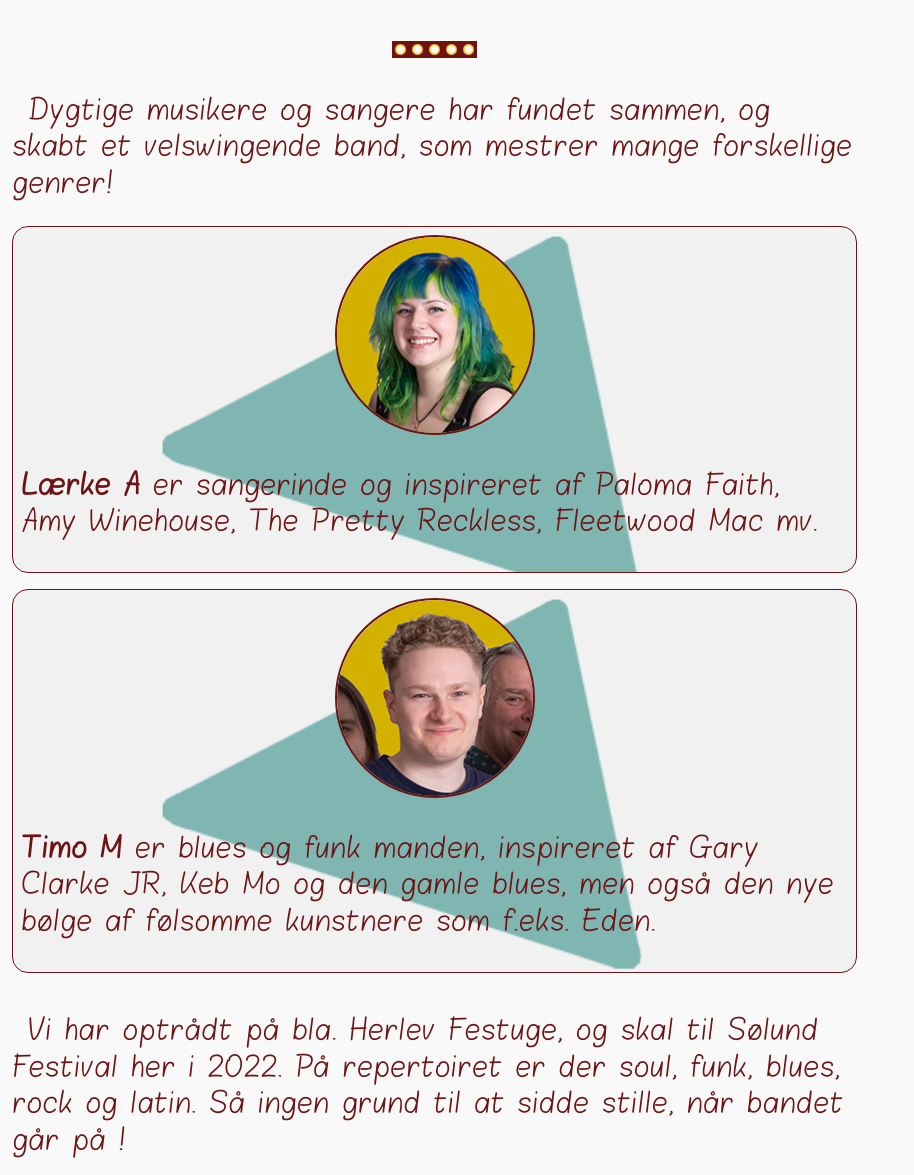
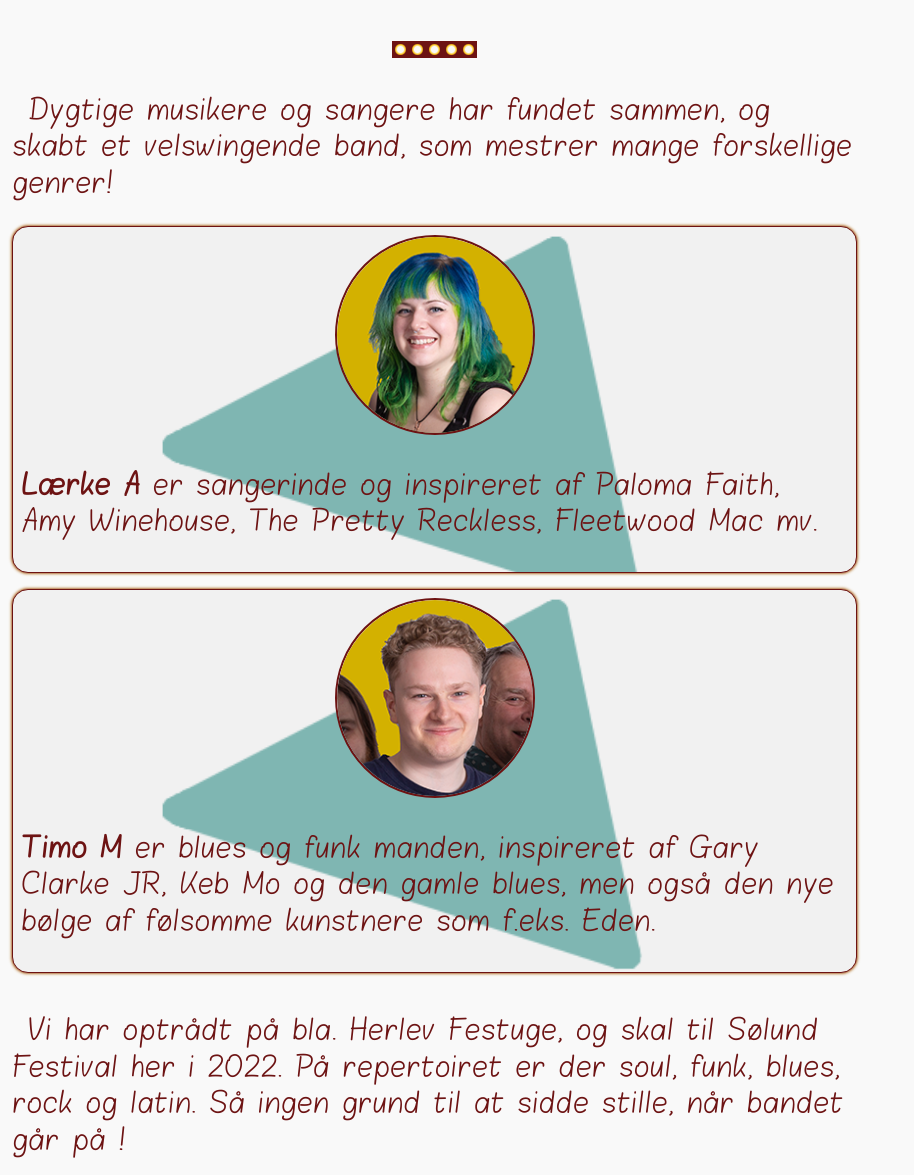
Before and after one commit to center-for-autisme/spektrumband.dk, a PHP site: page / in a window 1280 px wide. Shown: the part 713-1888 px from the top of the page, without its empty margins (0-914 px from the left). Run offline with PHP 8.4, Linux system fonts and the light colour scheme.

Commit message:
seperate triangle back in class, cards shadow

```diff
--- a/index.php
+++ b/index.php
@@ -15,14 +15,14 @@ include 'header.php'; ?>
             som mestrer mange forskellige genrer!
         </p>
         <div class="cards">
-            <div class="card musiker"><img src="assets/images/laerke.png" alt="Forsanger Lærke">
+            <div class="card musiker triangle_back"><img src="assets/images/laerke.png" alt="Forsanger Lærke">
                 <p><b>Lærke A</b> er sangerinde og inspireret
                     af
                     Paloma
                     Faith, Amy Winehouse, The
                     Pretty Reckless, Fleetwood Mac mv.</p>
             </div>
-            <div class="card musiker">
+            <div class="card musiker triangle_back">
                 <img src="assets/images/timo.png" alt="Forsanger Timo">
                 <p><b>Timo M</b> er blues og funk manden,
                     inspireret af Gary
--- a/stylesheets/components/_card.scss
+++ b/stylesheets/components/_card.scss
@@ -13,13 +13,10 @@
     justify-content: center;
     border: 1px solid #6d1313;
     border-radius: 1rem;
+    box-shadow: 0 0 0.2rem, 0 0 0.2rem $brand_color;
     margin-bottom: 1rem;
     padding: 0.5rem;
     background: #f1f1f1;
-    background-image: image("triangle_light.png");
-    background-size: 65%;
-    background-position: center 0.5rem;
-    background-repeat: no-repeat;
     flex-grow: 1;
 }
 
@@ -27,9 +24,11 @@
     text-indent: 0;
 }
 
-.card {
-    /*  box-shadow:
-        inset 0 0 0.1rem 0.1rem $brand-color; */
+.triangle_back {
+    background-image: image("triangle_light.png");
+    background-size: 65%;
+    background-position: center 0.5rem;
+    background-repeat: no-repeat;
 }
 
 
--- a/stylesheets/main.css
+++ b/stylesheets/main.css
@@ -778,13 +778,10 @@ footer address ul {
   justify-content: center;
   border: 1px solid #6d1313;
   border-radius: 1rem;
+  box-shadow: 0 0 0.2rem, 0 0 0.2rem rgb(255, 203, 32);
   margin-bottom: 1rem;
   padding: 0.5rem;
   background: #f1f1f1;
-  background-image: url("../assets/images/triangle_light.png");
-  background-size: 65%;
-  background-position: center 0.5rem;
-  background-repeat: no-repeat;
   flex-grow: 1;
 }
 
@@ -792,9 +789,11 @@ footer address ul {
   text-indent: 0;
 }
 
-.card {
-  /*  box-shadow:
-      inset 0 0 0.1rem 0.1rem $brand-color; */
+.triangle_back {
+  background-image: url("../assets/images/triangle_light.png");
+  background-size: 65%;
+  background-position: center 0.5rem;
+  background-repeat: no-repeat;
 }
 
 div.musiker img {
```
Also changed, not shown: 1 other file.
